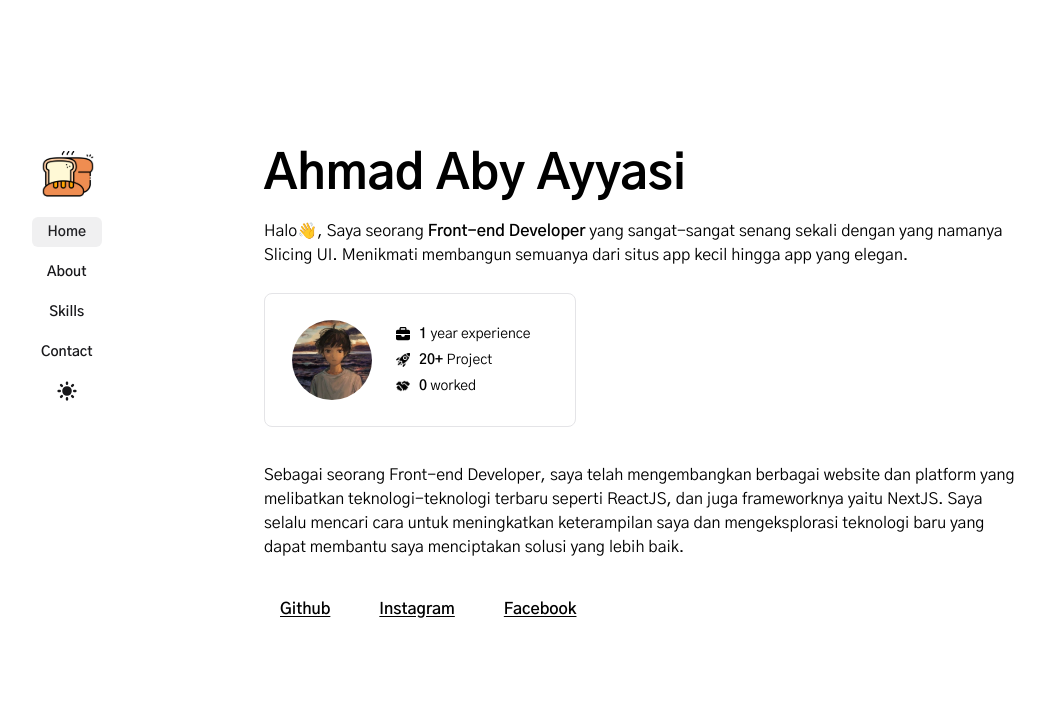
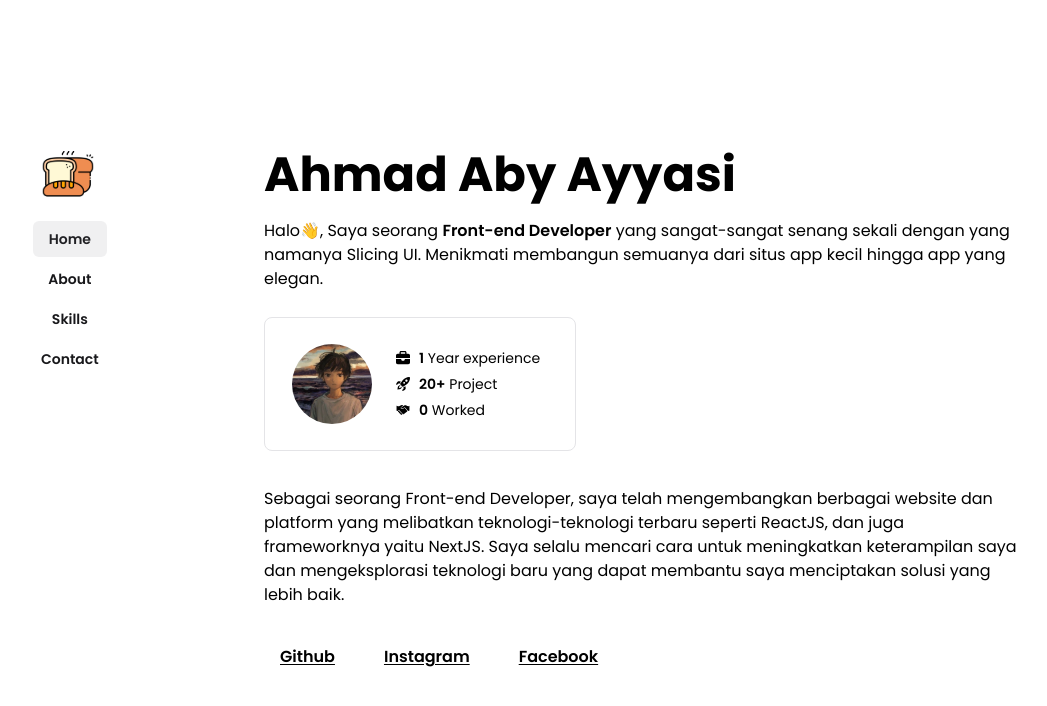
Before and after one commit to abirangers/next-portfolio, a Next.js app: page / in a window 1280 px wide. Shown: the top 706 px of the page, without its empty margins (115-1162 px from the left). Built offline with nearby package versions, Linux system fonts and the light colour scheme.

Commit message:
cardBio svg icons to tsx

```diff
--- a/src/app/homePage.tsx
+++ b/src/app/homePage.tsx
@@ -6,7 +6,7 @@ import CardBio from "../components/cardBio";
 import { textVariant } from "@/utils/motion";
 import Link from "next/link";
 
-const HomePage = () => {
+const   HomePage = () => {
   return (
     <motion.section
       className="flex flex-col pb-[60px]"
--- a/src/app/layout.tsx
+++ b/src/app/layout.tsx
@@ -1,12 +1,12 @@
 import Sidebar from "@/components/sidebar";
 import "./globals.css";
-import { Gothic_A1 } from "next/font/google";
+import { Gothic_A1, Poppins } from "next/font/google";
 import clsx from "clsx";
 import { ReactNode } from "react";
 import Providers from "./providers";
 
-const gothic_A1 = Gothic_A1({
-  weight: ["400", "500", "600", "700"],
+const poppins = Poppins({
+  weight: ["400", "600", "700"],
   variable: "--font-inter",
   subsets: ["latin"],
 });
@@ -19,7 +19,7 @@ export default function RootLayout({ children }: { children: ReactNode }) {
           <div
             className={clsx(
               "flex flex-row container mx-auto mt-[151px]",
-              gothic_A1.className
+              poppins.className
             )}
           >
             <Sidebar />
--- a/src/components/cardBio.tsx
+++ b/src/components/cardBio.tsx
@@ -1,23 +1,20 @@
 import Image from "next/image";
 import React from "react";
 import { motion, Variants } from "framer-motion";
+import { ExperienceIcon, DealIcon, ProjectIcon } from "./icons";
 const BioAchieve = ({
-  image,
+  // image,
   number,
   title,
+  children,
 }: {
-  image: string;
+  // image: string;
   number: string;
   title: string;
+  children: React.ReactNode;
 }) => (
   <div className="flex items-center">
-    <Image
-      src={image}
-      alt="bio-image"
-      width={14}
-      height={14}
-      className="my-[6px] mr-[9px]"
-    />
+    {children}
     <p className="text-sm">
       <span className="font-semibold">{number}</span> {title}
     </p>
@@ -32,13 +29,31 @@ const CardBio = ({ variant }: { variant: Variants }) => {
     >
       <Image src="/img/bio-image.svg" alt="bio-image" width={80} height={80} />
       <div className="ml-[24px]">
-        <BioAchieve
+        {/* <BioAchieve
           image="/img/experience.svg"
           number="1"
           title="year experience"
         />
         <BioAchieve image="/img/project.svg" number="20+" title="Project" />
-        <BioAchieve image="/img/deal.svg" number="0" title="worked" />
+        <BioAchieve image="/img/deal.svg" number="0" title="worked" /> */}
+        <BioAchieve number="1" title="Year experience">
+          <ExperienceIcon
+            fill="e"
+            className="my-[6px] mr-[9px] w-[14px] h-[14px] dark:fill-white"
+          />
+        </BioAchieve>
+        <BioAchieve number="20+" title="Project">
+          <ProjectIcon
+            fill="e"
+            className="my-[6px] mr-[9px] w-[14px] h-[14px] dark:fill-white"
+          />
+        </BioAchieve>
+        <BioAchieve number="0" title="Worked">
+          <DealIcon
+            fill="e"
+            className="my-[6px] mr-[9px] w-[14px] h-[14px] dark:fill-white"
+          />
+        </BioAchieve>
       </div>
     </motion.div>
   );
--- a/src/components/contactForm.tsx
+++ b/src/components/contactForm.tsx
@@ -33,8 +33,9 @@ const InputContact = ({
     <input
       type={type}
       className={clsx(
-        "peer focus:outline-none focus:ring-1 focus:ring-blue-500 invalid:focus:ring-pink-500",
+        "peer focus:outline-none transition-all focus:ring-1 focus:ring-blue-500 invalid:focus:ring-pink-500",
         "dark:border-zinc-700 dark:bg-zinc-900",
+
         "border-2 w-full p-2 py-3 rounded-lg",
         "text-lg font-normal"
       )}
--- /dev/null
+++ b/src/components/icons.tsx
@@ -0,0 +1,111 @@
+import clsx from "clsx";
+import React from "react";
+
+export const ExperienceIcon = ({
+  fill,
+  className,
+}: {
+  fill: string;
+  className: string;
+}) => {
+  return (
+    <svg
+      xmlns="http://www.w3.org/2000/svg"
+      viewBox="0 0 512 512"
+      className={className}
+      fill={className}
+    >
+      <path d="M184 48H328c4.4 0 8 3.6 8 8V96H176V56c0-4.4 3.6-8 8-8zm-56 8V96H64C28.7 96 0 124.7 0 160v96H192 320 512V160c0-35.3-28.7-64-64-64H384V56c0-30.9-25.1-56-56-56H184c-30.9 0-56 25.1-56 56zM512 288H320v32c0 17.7-14.3 32-32 32H224c-17.7 0-32-14.3-32-32V288H0V416c0 35.3 28.7 64 64 64H448c35.3 0 64-28.7 64-64V288z"></path>
+    </svg>
+  );
+};
+
+export const ProjectIcon = ({
+  fill,
+  className,
+}: {
+  fill: string;
+  className: string;
+}) => {
+  return (
+    <svg
+      version="1.1"
+      id="_x32_"
+      xmlns="http://www.w3.org/2000/svg"
+      xmlnsXlink="http://www.w3.org/1999/xlink"
+      viewBox="0 0 512 512"
+      xmlSpace="preserve"
+      className={className}
+    >
+      <g>
+        <path
+          className="st0"
+          d="M127.083,247.824l50.031-76.906c0,0-74.734-29.688-109.547-3.078C32.755,194.465,0.005,268.184,0.005,268.184
+		l37.109,21.516C37.114,289.699,84.083,198.684,127.083,247.824z"
+        />
+        <path
+          className="st0"
+          d="M264.177,384.918l76.906-50.031c0,0,29.688,74.734,3.078,109.547
+		c-26.625,34.797-100.344,67.563-100.344,67.563l-21.5-37.109C222.317,474.887,313.333,427.918,264.177,384.918z"
+        />
+        <path
+          className="st0"
+          d="M206.692,362.887l-13.203-13.188c-24,62.375-80.375,49.188-80.375,49.188s-13.188-56.375,49.188-80.375
+		l-13.188-13.188c-34.797-6-79.188,35.984-86.391,76.766c-7.188,40.781-8.391,75.563-8.391,75.563s34.781-1.188,75.578-8.391
+		S212.692,397.684,206.692,362.887z"
+        />
+        <path
+          className="st0"
+          d="M505.224,6.777C450.786-18.738,312.927,28.98,236.255,130.668c-58.422,77.453-89.688,129.641-89.688,129.641
+		l46.406,46.406l12.313,12.313l46.391,46.391c0,0,52.219-31.25,129.672-89.656C483.005,199.074,530.739,61.215,505.224,6.777z
+		 M274.63,237.371c-12.813-12.813-12.813-33.594,0-46.406s33.578-12.813,46.406,0.016c12.813,12.813,12.813,33.578,0,46.391
+		C308.208,250.184,287.442,250.184,274.63,237.371z M351.552,160.465c-16.563-16.578-16.563-43.422,0-59.984
+		c16.547-16.563,43.406-16.563,59.969,0s16.563,43.406,0,59.984C394.958,177.012,368.099,177.012,351.552,160.465z"
+        />
+      </g>
+    </svg>
+  );
+};
+
+export const DealIcon = ({
+  fill,
+  className,
+}: {
+  fill: string;
+  className: string;
+}) => {
+  return (
+    <svg
+      version="1.1"
+      xmlns="http://www.w3.org/2000/svg"
+      xmlnsXlink="http://www.w3.org/1999/xlink"
+      x="0px"
+      y="0px"
+      viewBox="0 0 256 256"
+      enableBackground="new 0 0 256 256"
+      xmlSpace="preserve"
+      className={className}
+    >
+      <g>
+        <g>
+          <g>
+            <path
+              fill={className}
+              d="M96.7,40.5c-10.1,2.7-18.4,6.5-31,14.3C55.3,61.2,56,60.9,49,60.9c-6.9,0-4.9,0.5-26-6.9C16.6,51.8,11.1,50,10.7,50c-0.6,0-0.7,6-0.7,45.3c0,42.7,0,45.3,0.9,45.6c2.5,1,18,6.6,18.3,6.6c0.1,0,0.7-0.9,1.2-2.1c0.5-1.1,2-3.4,3.2-5c8.2-10.9,23.4-13.7,31.3-5.9c2.4,2.4,4,5.9,4.5,9.6l0.4,3l3,0.6c7.5,1.5,11.8,6.1,13,13.8l0.5,3.3l2.4,0.3c3.4,0.4,7.2,2.4,9.5,5c2.1,2.4,3.9,6.6,3.9,9.1c0,2.2,0.9,3.1,3.4,3.5c7.7,1.2,12.4,6.8,13,15.7c0.3,4,0.4,4.3,1.8,5.4c0.9,0.6,2.9,1.8,4.4,2.5c9.5,4.3,20.2-2,20.2-11.9c0-1.9,0.1-2.1,0.9-1.8c3.8,1.7,6.4,2.3,8.8,2c6.9-0.7,11.6-5.7,12.2-12.9c0.1-1.7,0.2-3.1,0.3-3.1c0,0,1.3,0.3,2.7,0.7c1.5,0.4,3.5,0.7,4.4,0.7c2.9,0,6.7-1.5,9-3.6c3.1-2.7,4.2-5.2,4.5-9.8l0.2-3.8l3,0.3c5.8,0.6,11-2.1,13.7-7c1.3-2.4,1.5-3.1,1.5-6.8c0-3.5-0.2-4.6-1.3-6.9c-0.7-1.6-6-8.8-11.7-16.1c-13.4-17.1-16.5-20.9-23.3-27.8c-6.8-7-8.9-8.2-14-8.2h-3.5l-18.7,9.3c-10.2,5.1-20.1,9.8-22,10.3c-10.8,3.3-21.4-3.5-24.5-15.8C86,89.6,86.5,83.9,88.5,80c2.8-5.6,6.8-8.4,31.4-21.9c6.3-3.5,11.5-6.5,11.6-6.8c0-1-7.3-7.5-10-8.9C113.7,38.3,107,37.7,96.7,40.5z"
+            />
+            <path
+              fill={className}
+              d="M165.7,41.4c-3.3,0.7-7.3,2.6-12.8,6c-2,1.3-14.7,8.4-28.2,15.9c-25.2,14-28.5,16.1-30.5,19.9c-1.5,2.9-1.5,8.4,0,11.6c1.5,3.1,4.2,5.7,7.3,7.1c2.1,1,3.2,1.2,5.9,1c3.9-0.2,7.3-1.8,26.8-12.2c14.4-7.7,16.9-8.7,21.7-8.7c5.7,0,7.9,1.4,17.9,11.1c9.6,9.4,15.1,15.8,27.2,31.8c4.8,6.3,9.9,12.6,11.4,13.9c3.4,3.1,7,4.9,11.2,5.5s7.8,0,15.7-2.3l6.3-1.9l0.1-44.9l0.1-44.9l-7.1,2.4c-14.4,4.8-19.5,5.5-27.9,3.4c-3.4-0.8-6.3-2-11.5-4.7c-14.4-7.5-18.5-9.4-22.3-10.1C172.7,40.6,169.8,40.6,165.7,41.4z"
+            />
+            <path
+              fill={className}
+              d="M48.8,137c-5.7,1.9-10.1,5.7-12.5,10.7c-3.4,7.2-1.9,13.4,3.7,15.9c2.7,1.2,5.9,1.2,10.2-0.2c2.2-0.7,3.6-1,3.5-0.6c-2.3,5.2-2.7,6.7-2.7,9.4c0,4.2,1.5,6.8,4.8,8.6c3.3,1.7,5.9,1.8,10.5,0.2c1.9-0.7,3.5-1.1,3.6-1c0.1,0.1-0.4,1.7-1.2,3.5c-1.9,4.7-2,8.9,0,11.8c1.8,2.7,4.6,4.1,8.1,4.1c2.5,0,6.9-1.1,8.9-2.1c1.4-0.7,1.4-0.6-0.2,2.8c-1.2,2.5-1.6,4.1-1.7,6.7c-0.1,3.1,0,3.6,1.3,5.7c1.7,2.7,5.7,4.8,8.8,4.8c4.1,0,11.4-3.7,14.1-7.2c4.1-5.3,5.6-12,3.5-16c-1.3-2.6-3.6-4.3-6.6-5c-2.6-0.6-4.5-0.3-8.5,1.1c-1.5,0.5-2.7,0.8-2.9,0.7c-0.1-0.1,0.4-1.6,1.1-3.3c2.3-5.8,2.1-9.5-0.5-12.6c-3-3.5-9-4.4-14.5-2.1c-1.6,0.7-3,1.2-3.1,1.2c0,0,0.6-1.4,1.5-3.1c1.4-2.7,1.6-3.5,1.6-7c0-3.7-0.1-4.1-1.5-5.8c-2.8-3.4-3.7-3.9-8.4-3.9c-3.4,0-4.7,0.2-6.6,1.1c-1.3,0.6-2.4,1-2.5,1c0-0.1,0.5-1.7,1.4-3.6c2.7-6.2,1.7-11.8-2.6-14.7c-1.6-1.1-2.6-1.4-5.2-1.5C52.2,136.3,49.8,136.6,48.8,137z"
+            />
+          </g>
+        </g>
+      </g>
+    </svg>
+  );
+};
+
+// export default ExperienceIcon;
--- a/src/components/sidebar.tsx
+++ b/src/components/sidebar.tsx
@@ -64,14 +64,16 @@ const Sidebar = () => {
   }
   return (
     <div className="lg:min-w-[231px] md:min-w-[190px]">
+      <div className="w-[54px] h-[54px] mx-4 mb-[22px] hidden md:block ">
         <Image
           src="/img/bread.svg"
           alt="Logo"
           width={54}
           height={54}
-        className="mx-4 mb-[22px] hidden md:block"
+          className="w-full h-auto"
           priority
         />
+      </div>
       <div
         className={clsx(
           "md:flex-col md:gap-y-[16px] md:static w-fit md:mx-0 mx-auto",
@@ -84,9 +86,10 @@ const Sidebar = () => {
         ))}
         <div className="md:px-4 flex items-center">
           <button onClick={() => setTheme(theme === "dark" ? "light" : "dark")}>
-            {theme === "dark" ? (
+            {theme === "dark" && (
               <Image src="/img/moon.svg" alt="sun" width={24} height={24} />
-            ) : (
+            )}
+            {theme === "light" && (
               <Image src="/img/sun.svg" alt="sun" width={24} height={24} />
             )}
           </button>
--- a/tailwind.config.ts
+++ b/tailwind.config.ts
@@ -14,10 +14,8 @@ const config: Config = {
         "gradient-conic":
           "conic-gradient(from 180deg at 50% 50%, var(--tw-gradient-stops))",
       },
-      container: {
-        padding: {
-          // DEFAULT: "1rem",
-        },
+      fontFamily: {
+        serif: ["var(--font-inter)"],
       },
     },
     screens: {
```
Lines whose indentation alone changed are shown as unchanged.
